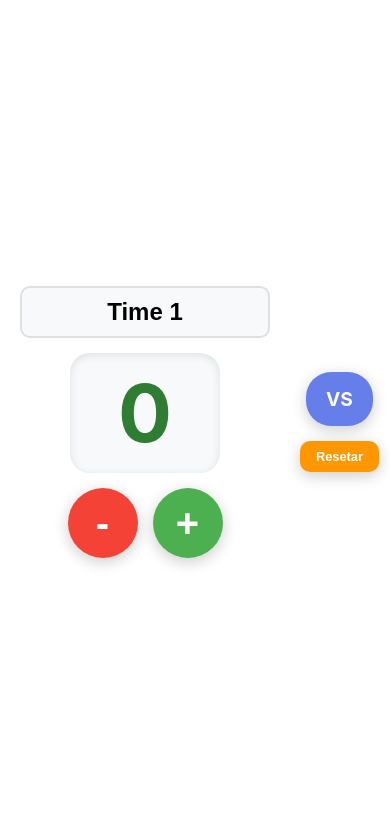
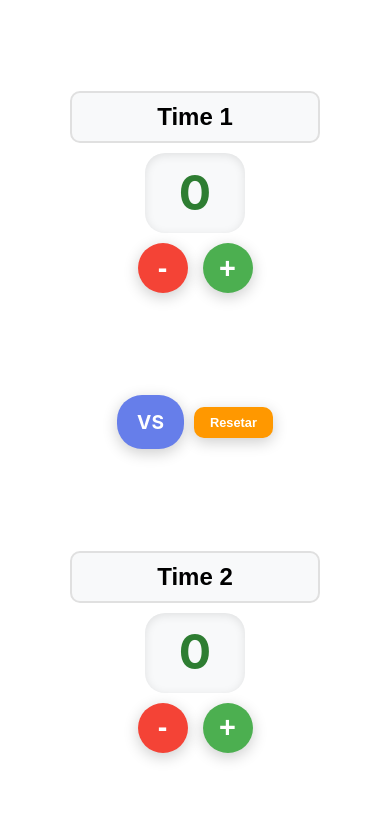
Before and after one commit to JrCGO/app-placar-off, a plain HTML site: page index.html in a window 390 px wide. Drawn offline with Linux system fonts and the light colour scheme.

Commit message:
Fix orientation issues: remove green bar, improve centering, support both portrait and landscape modes

```diff
--- a/app.js
+++ b/app.js
@@ -22,10 +22,20 @@ const team2NameEl = document.getElementById('team2Name');
 document.addEventListener('DOMContentLoaded', function() {
     loadGameState();
     updateDisplay();
+    handleOrientation();
 
     // Salva estado quando os nomes dos times mudam
     team1NameEl.addEventListener('input', saveGameState);
     team2NameEl.addEventListener('input', saveGameState);
+
+    // Monitora mudanças de orientação
+    window.addEventListener('orientationchange', function() {
+        setTimeout(handleOrientation, 100);
+    });
+
+    window.addEventListener('resize', function() {
+        handleOrientation();
+    });
 });
 
 // Funções do placar
@@ -71,15 +81,6 @@ function updateDisplay() {
     }, 300);
 }
 
-function resetScores() {
-    if (confirm('Tem certeza que deseja resetar os placares?')) {
-        gameState.team1.score = 0;
-        gameState.team2.score = 0;
-        gameState.lastUpdate = new Date().toISOString();
-        updateDisplay();
-        saveGameState();
-    }
-}
 
 
 
@@ -235,3 +236,42 @@ window.addEventListener('appinstalled', () => {
     console.log('PWA foi instalado');
     deferredPrompt = null;
 });
+
+// Função para lidar com orientação e centralização
+function handleOrientation() {
+    // Força o redimensionamento da viewport
+    const viewport = document.querySelector('meta[name=viewport]');
+    if (viewport) {
+        viewport.setAttribute('content', 'width=device-width, initial-scale=1.0, user-scalable=no');
+    }
+
+    // Ajusta a altura do body para evitar faixas
+    document.body.style.height = window.innerHeight + 'px';
+
+    // Centraliza o conteúdo
+    setTimeout(() => {
+        const scoreboard = document.querySelector('.scoreboard');
+        if (scoreboard) {
+            scoreboard.style.height = window.innerHeight + 'px';
+        }
+
+        const scoreboardContent = document.querySelector('.scoreboard-content');
+        if (scoreboardContent) {
+            scoreboardContent.style.minHeight = (window.innerHeight - 40) + 'px';
+        }
+    }, 50);
+}
+
+// Função para resetar e centralizar (chamada pelo botão resetar)
+function resetScores() {
+    if (confirm('Tem certeza que deseja resetar os placares?')) {
+        gameState.team1.score = 0;
+        gameState.team2.score = 0;
+        gameState.lastUpdate = new Date().toISOString();
+        updateDisplay();
+        saveGameState();
+
+        // Centraliza após reset
+        setTimeout(handleOrientation, 100);
+    }
+}
--- a/index.html
+++ b/index.html
@@ -8,7 +8,7 @@
     <meta name="theme-color" content="#2E7D32">
     <meta name="mobile-web-app-capable" content="yes">
     <meta name="apple-mobile-web-app-capable" content="yes">
-    <meta name="apple-mobile-web-app-orientation" content="landscape">
+    <meta name="apple-mobile-web-app-orientation" content="any">
     <link rel="manifest" href="manifest.json">
     <link rel="icon" type="image/svg+xml" href="icon.svg">
     <link rel="apple-touch-icon" href="icon.svg">
--- a/styles.css
+++ b/styles.css
@@ -7,13 +7,15 @@
 
 body {
     font-family: -apple-system, BlinkMacSystemFont, 'Segoe UI', Roboto, Oxygen, Ubuntu, Cantarell, sans-serif;
-    background: linear-gradient(90deg, #667eea 0%, #764ba2 100%);
+    background: linear-gradient(135deg, #667eea 0%, #764ba2 100%);
     height: 100vh;
     color: #333;
     line-height: 1.6;
     overflow: hidden;
     margin: 0;
     padding: 0;
+    position: fixed;
+    width: 100%;
 }
 
 .container {
@@ -25,6 +27,7 @@ body {
     justify-content: center;
     align-items: center;
     overflow: hidden;
+    position: relative;
 }
 
 
@@ -36,6 +39,7 @@ body {
     display: flex;
     flex-direction: column;
     position: relative;
+    min-height: 100vh;
 }
 
 
@@ -49,6 +53,8 @@ body {
     justify-content: space-between;
     align-items: center;
     padding: 20px;
+    min-height: calc(100vh - 40px);
+    box-sizing: border-box;
 }
 
 .team-section {
@@ -204,6 +210,63 @@ body {
 }
 
 
+/* Responsividade para diferentes orientações */
+@media screen and (orientation: portrait) {
+    .scoreboard-content {
+        flex-direction: column;
+        gap: 15px;
+        padding: 15px;
+        justify-content: space-evenly;
+    }
+
+    .separator {
+        flex-direction: row;
+        gap: 10px;
+        margin: 10px 0;
+    }
+
+    .team-section {
+        gap: 10px;
+    }
+
+    .score-display {
+        font-size: 3rem;
+        height: 80px;
+        width: 100px;
+    }
+
+    .score-btn {
+        width: 50px;
+        height: 50px;
+        font-size: 1.8rem;
+    }
+}
+
+@media screen and (orientation: landscape) and (max-height: 500px) {
+    .scoreboard-content {
+        padding: 10px;
+        gap: 15px;
+    }
+
+    .score-display {
+        font-size: 3.5rem;
+        height: 80px;
+        width: 100px;
+    }
+
+    .score-btn {
+        width: 50px;
+        height: 50px;
+        font-size: 1.8rem;
+    }
+
+    .team-name-input {
+        font-size: 1.2rem;
+        padding: 8px 12px;
+        min-width: 120px;
+    }
+}
+
 /* Modo escuro (se suportado) */
 @media (prefers-color-scheme: dark) {
     .scoreboard {
```
Also changed, not shown: manifest.json.
